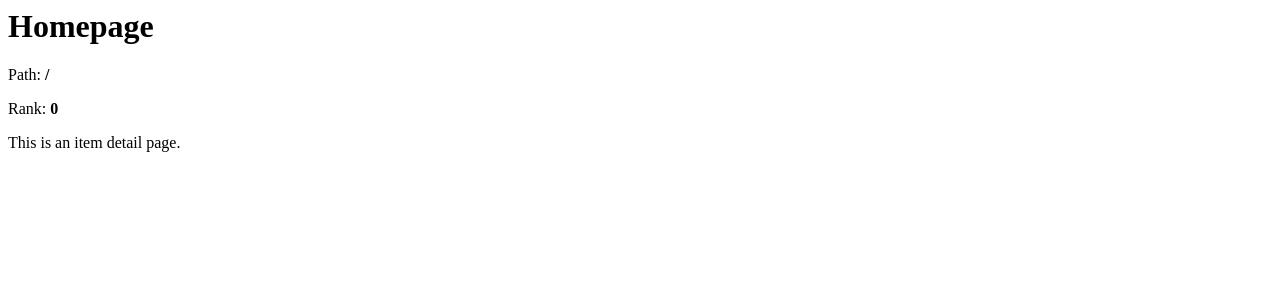
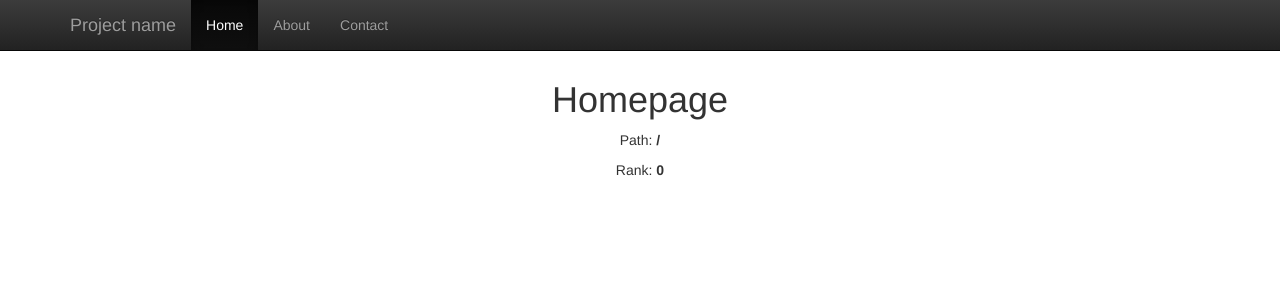
Before and after one commit to 9dev/django-fb-rank, a Django app: page / in a window 1280 px wide. Shown: the top 300 px of the page. Run offline with Django 3.2, Linux system fonts and the light colour scheme; data comes from the database, SQL or seed files in the repository; some libraries are stand-ins or nearby versions.

Commit message:
Added Bootstrap to base.html.

```diff
--- /dev/null
+++ b/demo/main/static/main/base.css
@@ -0,0 +1,8 @@
+body {
+  padding-top: 50px;
+}
+
+.starter-template {
+  padding: 10px 15px;
+  text-align: center;
+}
--- /dev/null
+++ b/demo/main/templates/base.html
@@ -0,0 +1,55 @@
+<!DOCTYPE html>
+<html lang="en">
+<head>
+    <meta charset="utf-8">
+    <meta http-equiv="X-UA-Compatible" content="IE=edge">
+    <meta name="viewport" content="width=device-width, initial-scale=1">
+
+    {% load staticfiles %}
+
+    <title>{% block title %}{% endblock title %}</title>
+
+    <link rel="stylesheet" href="//maxcdn.bootstrapcdn.com/bootstrap/3.3.6/css/bootstrap.min.css" integrity="sha384-1q8mTJOASx8j1Au+a5WDVnPi2lkFfwwEAa8hDDdjZlpLegxhjVME1fgjWPGmkzs7" crossorigin="anonymous">
+    <link rel="stylesheet" href="//maxcdn.bootstrapcdn.com/bootstrap/3.3.6/css/bootstrap-theme.min.css"  integrity="sha384-fLW2N01lMqjakBkx3l/M9EahuwpSfeNvV63J5ezn3uZzapT0u7EYsXMjQV+0En5r" crossorigin="anonymous">
+    <link rel="stylesheet" href="{% static 'main/base.css' %}">
+
+    <!--[if lt IE 9]>
+        <script src="//oss.maxcdn.com/html5shiv/3.7.2/html5shiv.min.js"></script>
+        <script src="//oss.maxcdn.com/respond/1.4.2/respond.min.js"></script>
+    <![endif]-->
+</head>
+<body>
+
+    <nav class="navbar navbar-inverse navbar-fixed-top">
+        <div class="container">
+            <div class="navbar-header">
+                <button type="button" class="navbar-toggle collapsed" data-toggle="collapse" data-target="#navbar"
+                        aria-expanded="false" aria-controls="navbar">
+                    <span class="sr-only">Toggle navigation</span>
+                    <span class="icon-bar"></span>
+                    <span class="icon-bar"></span>
+                    <span class="icon-bar"></span>
+                </button>
+                <a class="navbar-brand" href="#">Project name</a>
+            </div>
+            <div id="navbar" class="collapse navbar-collapse">
+                <ul class="nav navbar-nav">
+                    <li class="active"><a href="#">Home</a></li>
+                    <li><a href="#about">About</a></li>
+                    <li><a href="#contact">Contact</a></li>
+                </ul>
+            </div>
+        </div>
+    </nav>
+
+    <div class="container">
+        <div class="starter-template">
+            {% block content %}{% endblock content %}
+        </div>
+    </div>
+
+    <script src="//code.jquery.com/jquery-2.2.0.min.js"></script>
+    <script src="//maxcdn.bootstrapcdn.com/bootstrap/3.3.6/js/bootstrap.min.js" integrity="sha384-0mSbJDEHialfmuBBQP6A4Qrprq5OVfW37PRR3j5ELqxss1yVqOtnepnHVP9aJ7xS" crossorigin="anonymous"></script>
+
+</body>
+</html>
--- a/demo/main/templates/main/item_detail.html
+++ b/demo/main/templates/main/item_detail.html
@@ -1,6 +1,10 @@
+{% extends 'base.html' %}
 {% load fb_rank %}
 
-<h1>{{ item.name }}</h1>
-<p>Path: <b>/{{ item.slug }}</b></p>
-<p>Rank: <strong id="id_rank">{% get_rank item %}</strong></p>
-<p>This is an item detail page.</p>
+{% block title %}{{ item.name }}{% endblock title %}
+
+{% block content %}
+    <h1>{{ item.name }}</h1>
+    <p>Path: <b>/{{ item.slug }}</b></p>
+    <p>Rank: <strong id="id_rank">{% get_rank item %}</strong></p>
+{% endblock content %}
```
